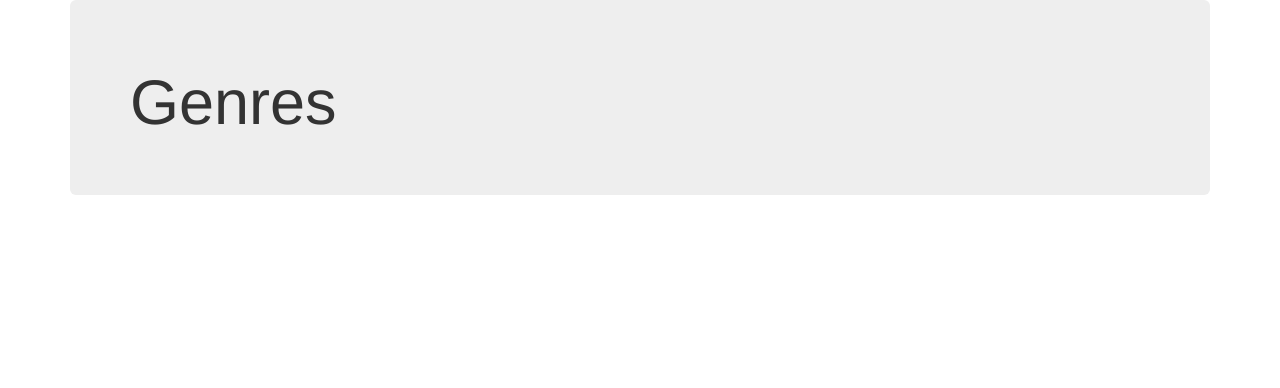
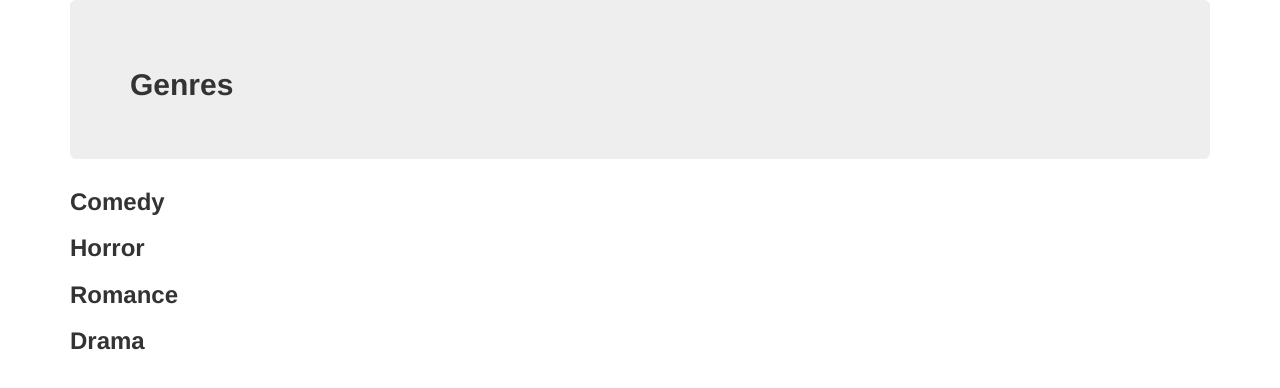
Before and after one commit to crisb247/course_competition, a plain HTML site: page genres.html in a window 1280 px wide. Drawn offline with Linux system fonts and the light colour scheme.

Commit message:
created titles
Created titles for the different genres

```diff
--- a/genres.html
+++ b/genres.html
@@ -8,10 +8,21 @@
   <div class= "container">
   <div class='jumbotron'>
 
-  <div class="row">
-  <div class="col-sm-8">
-  <h1>  Genres </h1>
+  <h2> <strong> Genres <strong> </h2>
   </div>
+
+    <!--<h3>"Search for your prefered genre to find the perfect TV show for you!"</h3>-->
+<h3> <strong> Comedy <strong> </h3>
+
+
+<h3> <strong> Horror <strong> </h3>
+
+
+<h3> <strong> Romance <strong> </h3>
+
+
+<h3> <strong> Drama <strong> </h3>
+
 
 
 </body>
```
